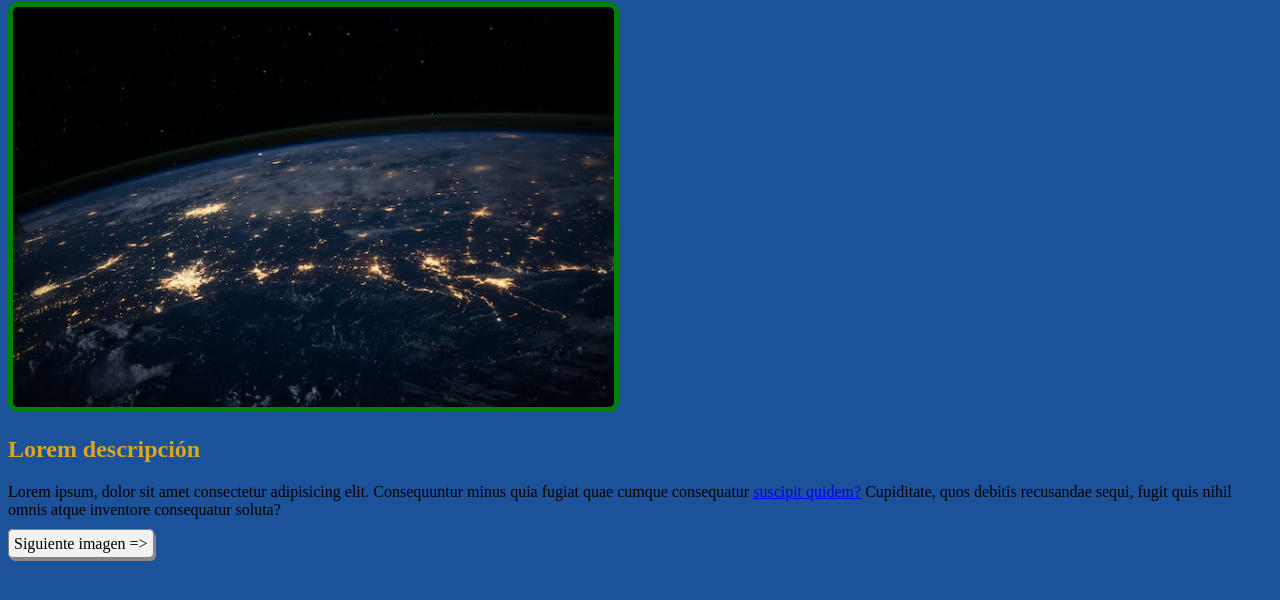
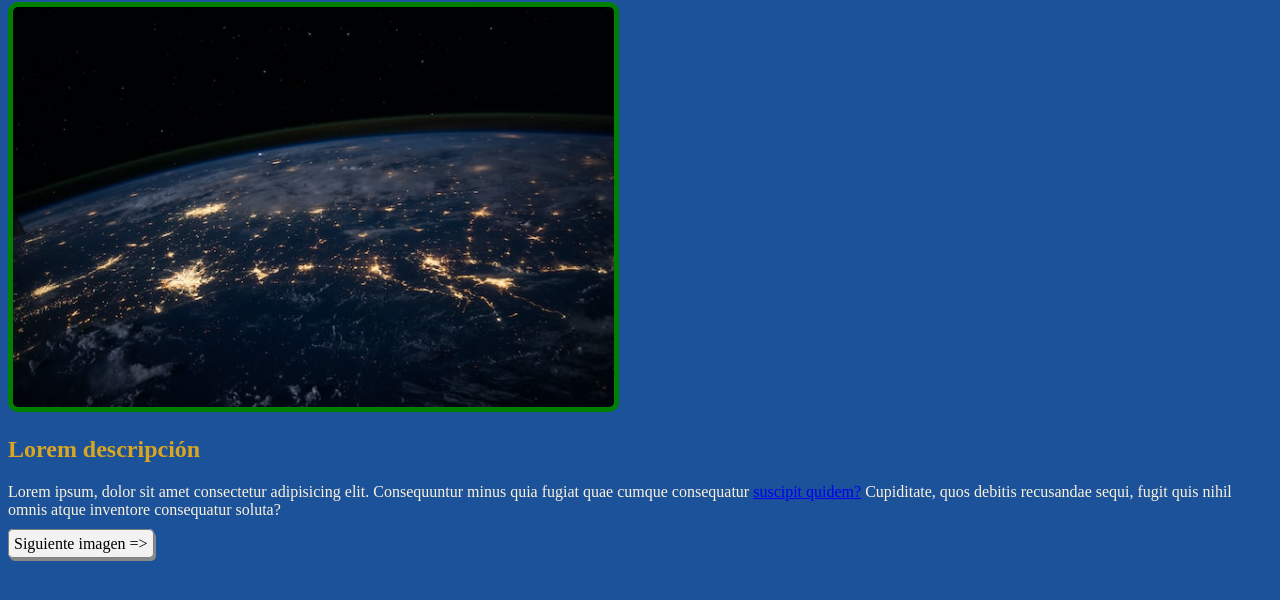
Before and after one commit to mateomautone/jap-6-2, a plain HTML site: page index.html in a window 1280 px wide. Shown: the part 78-678 px from the top of the page. Drawn offline with Linux system fonts and the light colour scheme; files that its build step writes are made by us from their sources.

Commit message:
Cambio color p

```diff
--- a/styles.css
+++ b/styles.css
@@ -16,6 +16,9 @@ h2 {
     color: goldenrod;
 }
 
+p {
+    color: rgb(252, 243, 221);
+}
 
 .link-button {
     text-decoration: none;
```
